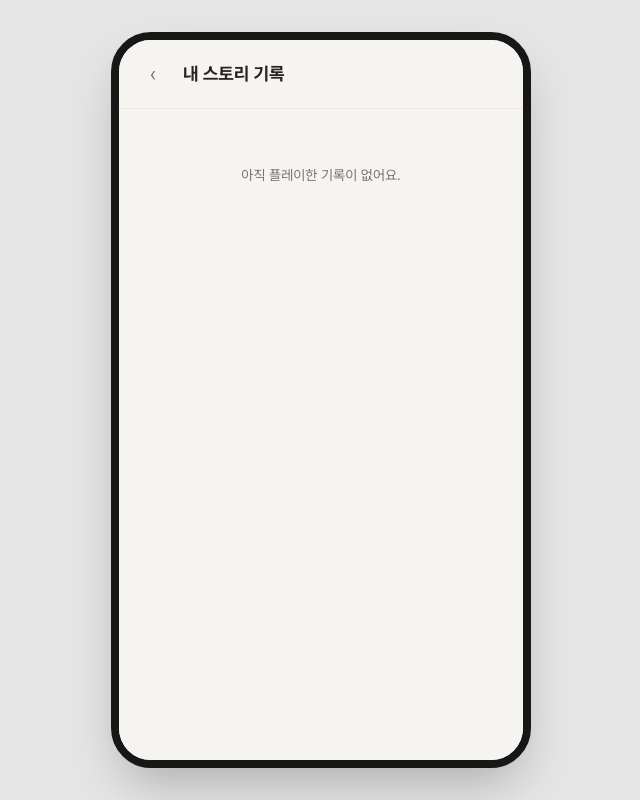
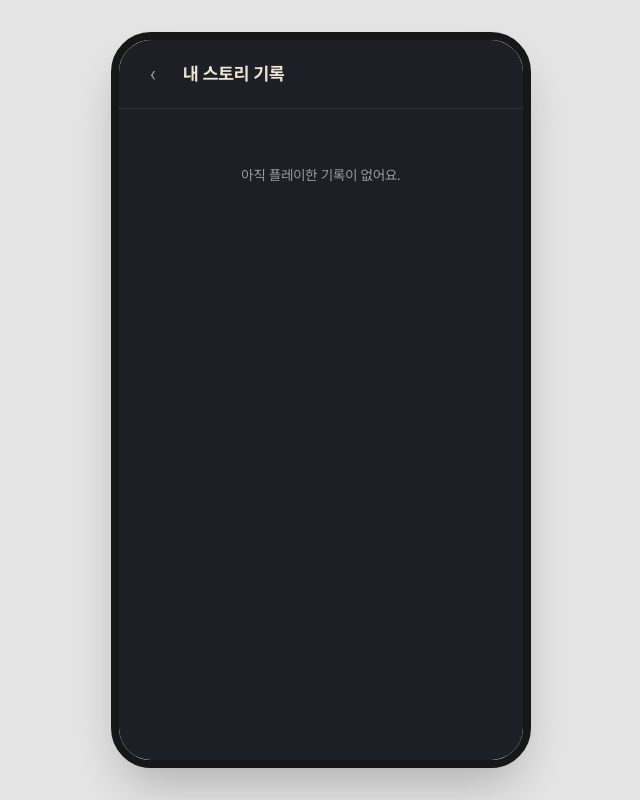
Before and after one commit to hapy9389-prog/demo2-design, a Next.js app: page /story/history in a window 1280 px wide. Shown: the whole page, without its empty margins (319-959 px from the left). Built offline with nearby package versions, Linux system fonts and the light colour scheme; a web font is replaced by a local one.

Commit message:
스토리 채팅 전 화면 변경2

```diff
--- a/app/globals.css
+++ b/app/globals.css
@@ -36,6 +36,16 @@
    *  살짝 예고하고, Story 화면 본체 리디자인은 다음 단계에서 진행한다. */
   --story-bg: #17130f;
   --story-ink: #efe4d2;
+  /** Story Lobby(StoryHomeScreen/StoryHistoryScreen) 전용 바탕. 밝은 warm beige →
+   *  dark warm brown을 차례로 시도했으나 brown/beige 기가 Story cover(밤/눈/학교의
+   *  blue-navy 계열)와 색온도가 충돌해서 cool charcoal/blue-gray로 정착했다 —
+   *  Story 진행 화면의 --story-bg(완전한 dark, 그것도 사실 warm 계열)보다 한 단
+   *  밝으면서도 이번엔 계열 자체가 다른 cool한 dark surface로 둬서 "Home/Chat
+   *  (밝음) → Lobby(cool dark) → Story 진행(deeper warm dark)"으로 이어진다.
+   *  --paper를 재정의하지 않고 별도 토큰으로 둬서 Home/Chat/Memory/Reminder는
+   *  전혀 영향받지 않는다. */
+  --story-lobby-bg: #1c2026;
+  --story-lobby-sunken: #292f37;
 }
 
 @theme inline {
@@ -51,6 +61,8 @@
   --color-memory: var(--memory);
   --color-story-bg: var(--story-bg);
   --color-story-ink: var(--story-ink);
+  --color-story-lobby-bg: var(--story-lobby-bg);
+  --color-story-lobby-sunken: var(--story-lobby-sunken);
 
   /* UI/본문 기본 서체는 Pretendard(app/layout.tsx에서 next/font/local로 self-host).
      제목 전용 세리프는 Gowun Batang — 캐릭터 이름 네임플레이트, 섹션 헤드라인처럼
--- a/components/story/StoryHistoryList.tsx
+++ b/components/story/StoryHistoryList.tsx
@@ -12,15 +12,15 @@ export function StoryHistoryList({ sessions }: { sessions: StorySessionSummary[]
   if (sessions.length === 0) return null;
 
   return (
-    <div className="divide-y divide-paper-sunken">
+    <div className="divide-y divide-white/8">
       {sessions.map((session) => (
         <Link
           key={session.sessionId}
           href={`/story/${session.storyId}?sessionId=${session.sessionId}`}
           className="flex items-center justify-between gap-3 py-2.5 transition-opacity hover:opacity-70"
         >
-          <p className="truncate text-sm font-medium text-ink">{session.storyTitle}</p>
-          <p className="shrink-0 text-xs text-ink-soft">
+          <p className="truncate text-sm font-medium text-story-ink">{session.storyTitle}</p>
+          <p className="shrink-0 text-xs text-white/55">
             {formatRelativeKorean(session.updatedAt)} · {session.messageCount}개 메시지
           </p>
         </Link>
--- a/components/story/StoryHistoryScreen.tsx
+++ b/components/story/StoryHistoryScreen.tsx
@@ -9,21 +9,21 @@ import { StoryHistoryList } from "./StoryHistoryList";
  */
 export function StoryHistoryScreen({ sessions }: { sessions: StorySessionSummary[] }) {
   return (
-    <div className="flex min-h-0 flex-1 flex-col bg-paper">
-      <header className="flex items-center gap-3 border-b border-paper-sunken px-4 py-4">
+    <div className="flex min-h-0 flex-1 flex-col bg-story-lobby-bg">
+      <header className="flex items-center gap-3 border-b border-white/8 px-4 py-4">
         <Link
           href="/story"
           aria-label="스토리 홈으로"
-          className="flex h-9 w-9 shrink-0 items-center justify-center text-xl text-ink-soft transition-colors hover:text-ink"
+          className="flex h-9 w-9 shrink-0 items-center justify-center text-xl text-white/55 transition-colors hover:text-story-ink"
         >
           ‹
         </Link>
-        <h1 className="text-lg font-bold text-ink">내 스토리 기록</h1>
+        <h1 className="text-lg font-bold text-story-ink">내 스토리 기록</h1>
       </header>
 
       <div className="no-scrollbar flex-1 overflow-y-auto p-4">
         {sessions.length === 0 ? (
-          <p className="mt-10 text-center text-sm text-ink-soft">
+          <p className="mt-10 text-center text-sm text-white/55">
             아직 플레이한 기록이 없어요.
           </p>
         ) : (
--- a/components/story/StoryHomeScreen.tsx
+++ b/components/story/StoryHomeScreen.tsx
@@ -30,16 +30,16 @@ export function StoryHomeScreen({
   const previewSessions = restSessions.slice(0, HISTORY_PREVIEW_COUNT);
 
   return (
-    <div className="flex min-h-0 flex-1 flex-col bg-paper">
-      <header className="flex items-center gap-3 border-b border-paper-sunken px-4 py-4">
+    <div className="flex min-h-0 flex-1 flex-col bg-story-lobby-bg">
+      <header className="flex items-center gap-3 border-b border-white/8 px-4 py-4">
         <Link
           href="/"
           aria-label="채팅 모드로 돌아가기"
-          className="flex h-9 w-9 shrink-0 items-center justify-center text-xl text-ink-soft transition-colors hover:text-ink"
+          className="flex h-9 w-9 shrink-0 items-center justify-center text-xl text-white/55 transition-colors hover:text-story-ink"
         >
           ‹
         </Link>
-        <h1 className="text-lg font-bold text-ink">스토리</h1>
+        <h1 className="text-lg font-bold text-story-ink">스토리</h1>
       </header>
 
       <div className="no-scrollbar flex-1 overflow-y-auto p-4">
@@ -52,7 +52,7 @@ export function StoryHomeScreen({
         {/* 세 섹션의 위계: Continue(위, 가장 큼) → Discover(중간, 라벨을 좀 더 힘있게)
            → History(가장 조용함). 한글에는 uppercase가 아무 시각 효과가 없어서 대신
            크기/굵기로 구분한다. */}
-        <p className="pb-2 text-sm font-semibold text-ink">새로운 Story 시작</p>
+        <p className="pb-2 text-sm font-semibold text-story-ink">새로운 Story 시작</p>
         <div className="mb-6 grid grid-cols-2 gap-3">
           {stories.map((story) => (
             <StoryCard key={story.id} story={story} />
@@ -62,10 +62,10 @@ export function StoryHomeScreen({
         {restSessions.length > 0 && (
           <div>
             <div className="flex items-center justify-between pb-2">
-              <p className="text-sm font-medium text-ink-soft">내 스토리 기록</p>
+              <p className="text-sm font-medium text-white/55">내 스토리 기록</p>
               <Link
                 href="/story/history"
-                className="text-xs font-medium text-ink-soft hover:text-ink"
+                className="text-xs font-medium text-white/55 hover:text-story-ink"
               >
                 전체 기록 보기 ›
               </Link>
```
